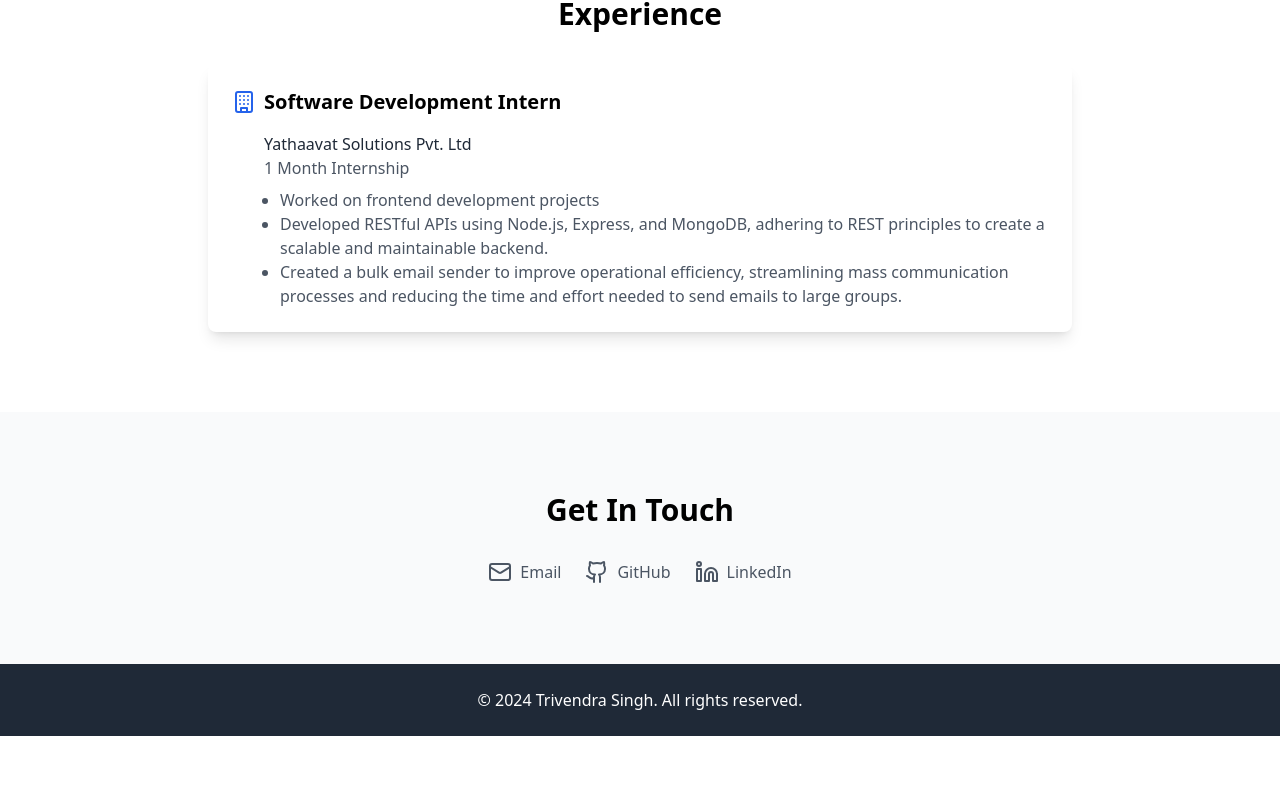
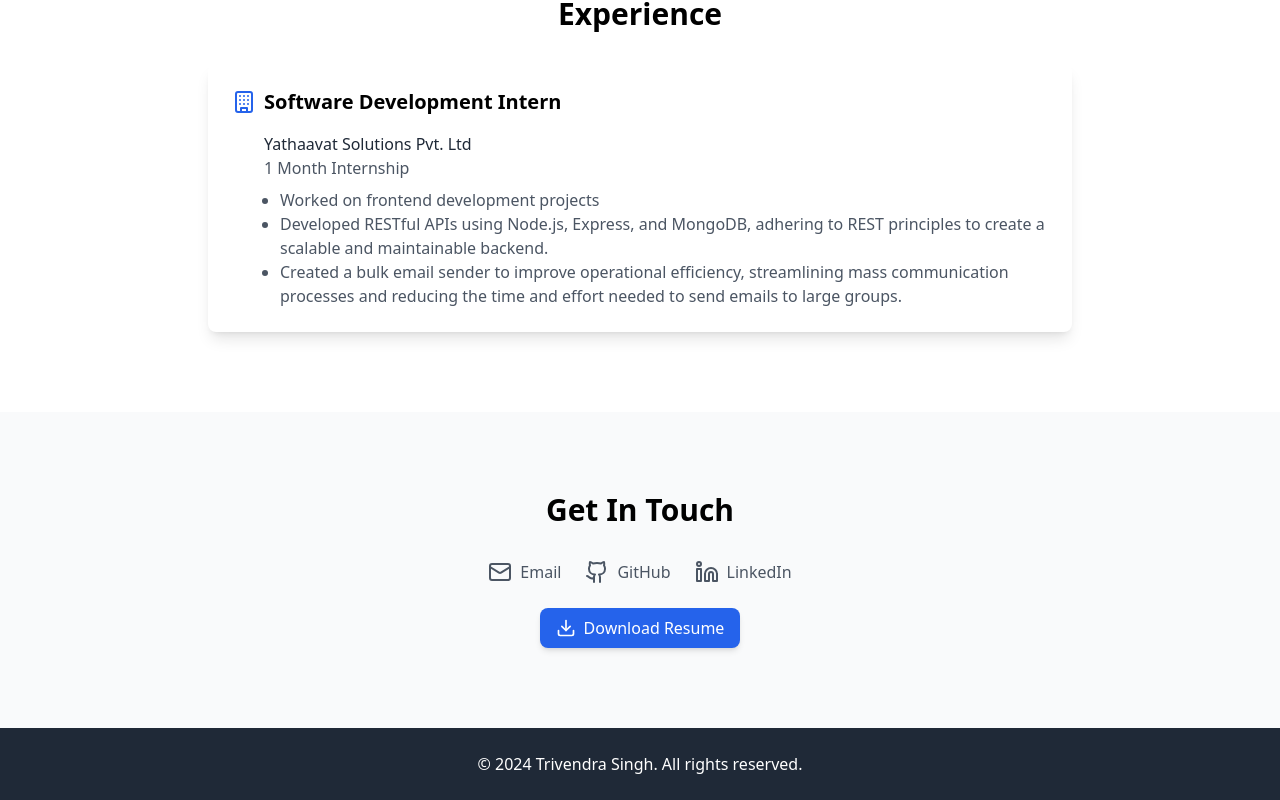
Before and after one commit to singhtrivendra/portfolio, a React (Vite) app: page / in a window 1280 px wide. Shown: the part 3492-4292 px from the top of the page. Before the commit the page ends 4228 px from the top, so only its background shows below. Built offline with nearby package versions, Linux system fonts and the light colour scheme.

Commit message:
added resume button

```diff
--- a/src/components/Contact.tsx
+++ b/src/components/Contact.tsx
@@ -1,12 +1,12 @@
 import React from 'react';
-import { Mail, Github, Linkedin } from 'lucide-react';
+import { Mail, Github, Linkedin, Download } from 'lucide-react';
 
 export default function Contact() {
   return (
     <section id="contact" className="py-20 bg-gray-50">
       <div className="max-w-4xl mx-auto px-4">
         <h2 className="text-3xl font-bold mb-8 text-center">Get In Touch</h2>
-        <div className="flex justify-center space-x-6">
+        <div className="flex justify-center space-x-6 mb-6">
           <a
             href="mailto:trivendrasingh0711@gmail.com"
             className="flex items-center space-x-2 text-gray-600 hover:text-blue-600 transition"
@@ -33,6 +33,17 @@ export default function Contact() {
             <span>LinkedIn</span>
           </a>
         </div>
+        <div className="text-center">
+          <a
+            href="https://drive.google.com/file/d/1yhj_75lYeDlWyEmUSqiRbaNSgJsqo5sv/view?usp=sharing"
+            target="_blank"
+            rel="noopener noreferrer"
+            className="inline-flex items-center px-4 py-2 bg-blue-600 text-white rounded-lg shadow-md hover:bg-blue-700 transition"
+          >
+            <Download size={20} className="mr-2" />
+            Download Resume
+          </a>
+        </div>
       </div>
     </section>
   );
```
